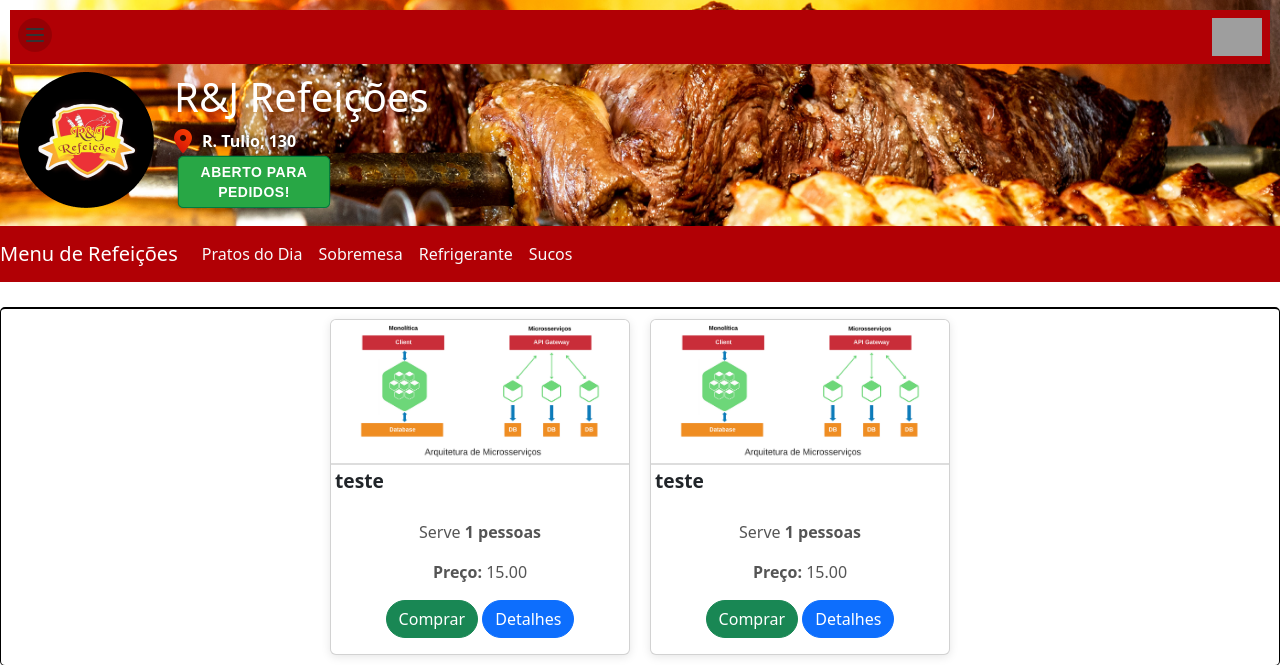
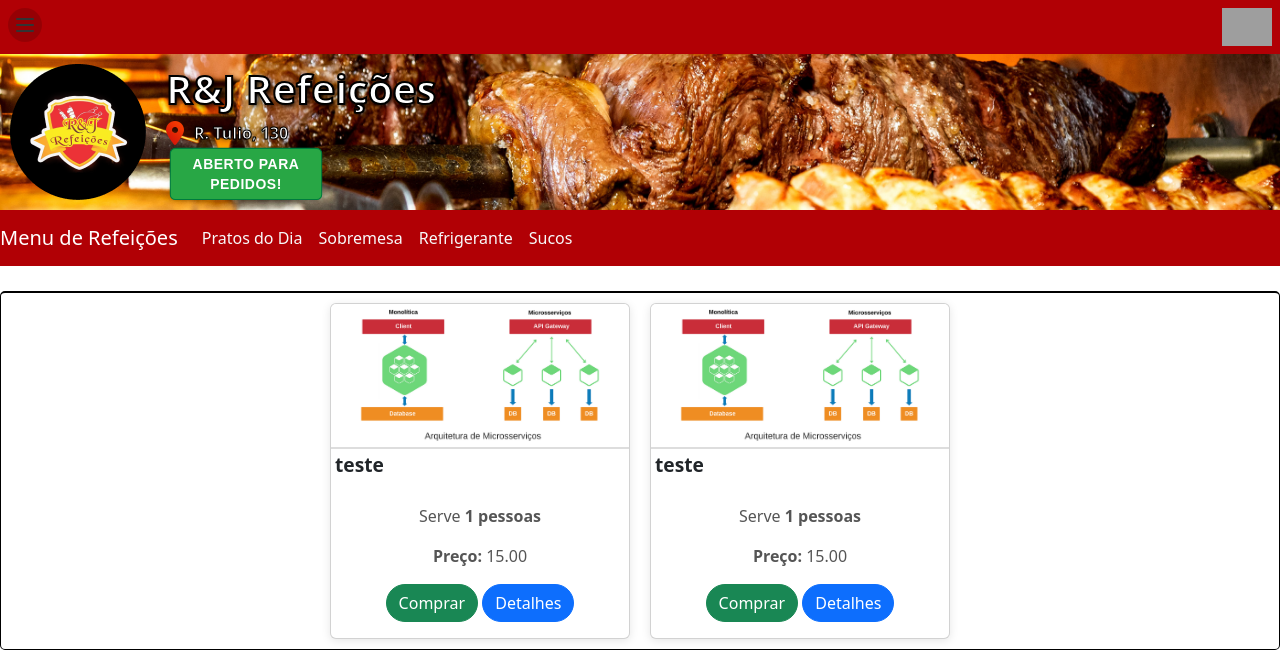
Before and after one commit to socha2004/rjRefeicoes, a PHP site: page /rjrefeicoes/ in a window 1280 px wide. Shown: the top 665 px of the page. Run offline with PHP 8.4, Linux system fonts and the light colour scheme; data comes from the database, SQL or seed files in the repository; some libraries are stand-ins or nearby versions; grey boxes are pictures that could not be loaded.

Commit message:
Fix na margem do menu-topo, exclusão do atalho de "cardapio", Add estilização da logomarca

```diff
--- a/_navbar.php
+++ b/_navbar.php
@@ -44,7 +44,7 @@
                                 </a>
                             </button>
                         </li>
-                        <li>
+                        <!-- <li>
                             <button>
                                 <a href="index.php" class="link">
                                 <svg fill="#000000" width="30px" height="30px" viewBox="0 -3.84 122.88 122.88" version="1.1" id="Layer_1" xmlns="http://www.w3.org/2000/svg" xmlns:xlink="http://www.w3.org/1999/xlink" style="enable-background:new 0 0 122.88 115.21" xml:space="preserve">
@@ -59,7 +59,7 @@
                                 <span><b>Cardapio</b></span>
                                 </a>
                             </button>
-                        </li>
+                        </li> -->
                         <li>
                             <button>
                                 <a href="pedidos.php" class="link">
--- a/index.php
+++ b/index.php
@@ -26,6 +26,7 @@
             background-position: center;
             background-repeat: no-repeat;
             color: #fff;
+            padding: 0;
         }
 
         .navbar {
@@ -137,10 +138,10 @@
 <body>
     <header class="cabecalho">
         <?php include_once("_navbar.php") ?>
-    <div class="d-flex align-items-center p-2 cabecalho-container">
+        <div class="d-flex align-items-center cabecalho-container">
             <img src="src/assets/imagens/logo.png" alt="Logo" class="logo">
             <div class="d-flex flex-column">
-            <h1>R&J Refeições</h1>
+                <h1 class="logomarca">R&J Refeições</h1>
                 <div class="d-flex align-items-center">
                     <!-- Ícone de localização -->
                     <i class="fa-solid fa-location-dot"></i>
@@ -210,7 +211,7 @@
                     $modalIdLabel = $modalId . "Label"; // Adicionando a definição da variável modalIdLabel
 
                     $modalId = "detalhesPratoModal" . $linha['id_produto'];
-                    if($linha["status_produto"] == "Disponível"){
+                    if ($linha["status_produto"] == "Disponível") {
 
                         echo "
                                 <div class='card' style='width:18rem; min-width: 200px;' data-category='$linha[tipo_produto]'>
--- a/src/styles/estiloIndex/estilo.css
+++ b/src/styles/estiloIndex/estilo.css
@@ -9,6 +9,21 @@ h1{
 
 h2{
     margin-top: 20px;
+}
+
+.logomarca{
+    -webkit-text-stroke-width: 2px; /* largura da borda */
+    -webkit-text-stroke-color: #000; /* cor da borda */
+    text-shadow: 2px 2px 5px #000;
+    font-weight: bolder;
+}
+
+.endereco{
+    -webkit-text-stroke-width: 1px; /* largura da borda */
+    -webkit-text-stroke-color: #000; /* cor da borda */
+    text-shadow: 2px 2px 5px #000;
+    font-weight: bolder;
+    font-size: 20pt;
 }
 
 .nav-item{
```
Lines whose indentation alone changed are shown as unchanged.
